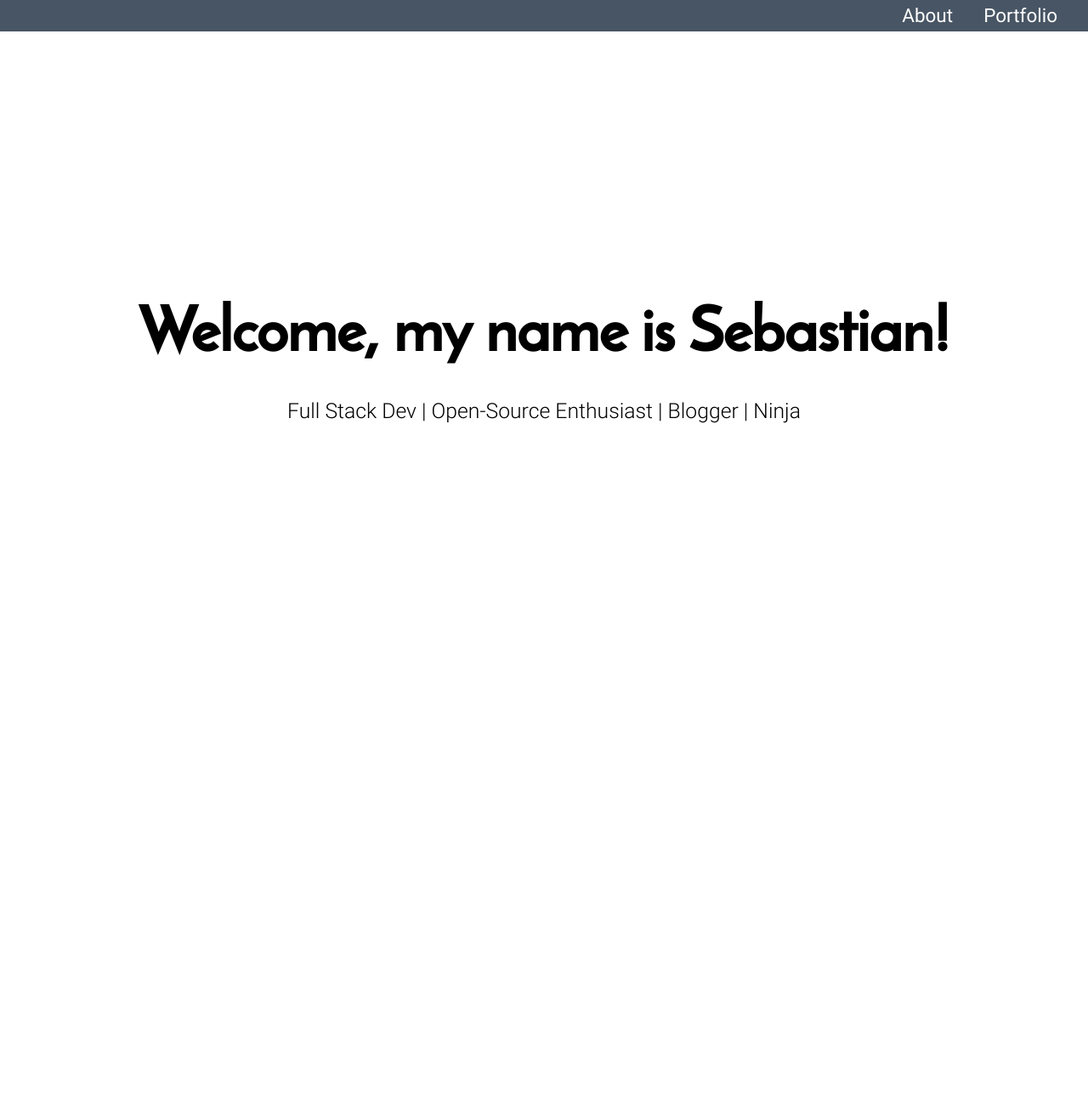
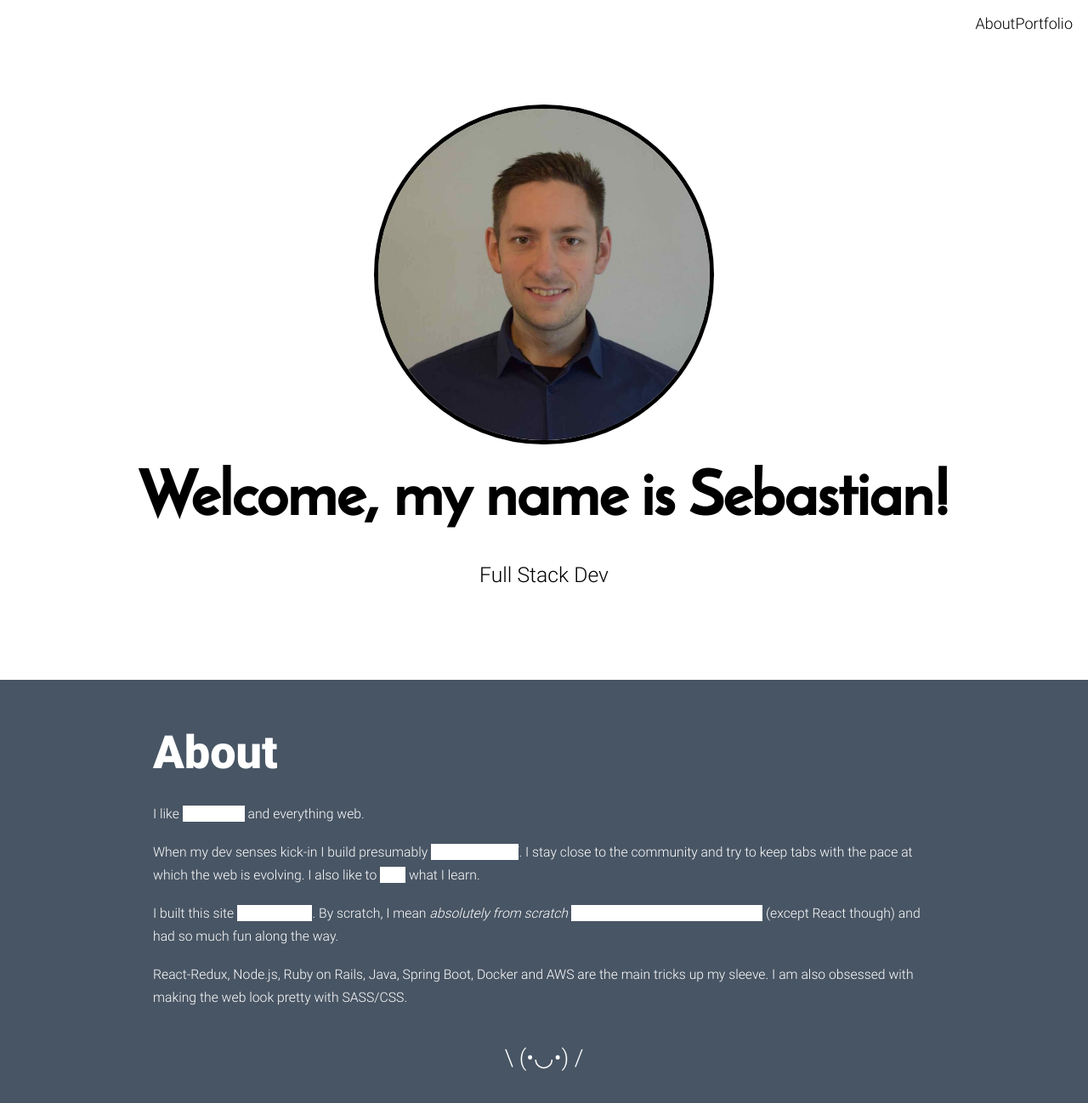
Before and after one commit to Ecostack/ecostack.github.io, a React (Create React App) app: page / in a window 1280 px wide. Shown: the top 1298 px of the page at 85% size. Before the commit the page ends 800 px from the top, so only its background shows below. Built offline with nearby package versions, Linux system fonts and the light colour scheme.

Commit message:
Anoter commit

```diff
--- a/src/App.js
+++ b/src/App.js
@@ -4,13 +4,15 @@ import logo from './logo.svg';
 
 import LandingPage from "./pages/LandingPage/index";
 
+import AboutPage from "./pages/AboutPage/index";
+
 class App extends Component {
   render() {
     return (
       <div className="wrapper-landing-page">
           <LandingPage />
-          {/* <AboutPage />
-          <PortfolioPage />
+          <AboutPage />
+          {/*<PortfolioPage />
           <ScrollTop />
           <Footer /> */}
       </div>
--- a/src/components/Nav/index.js
+++ b/src/components/Nav/index.js
@@ -1,6 +1,6 @@
 import React from 'react';
 
-import './style.css';
+import './style.scss';
 
 export default class Nav extends React.Component {
     constructor(props) {
@@ -9,6 +9,12 @@ export default class Nav extends React.Component {
         this.state = {
           isSticky: false
         };
+
+        this.style = {
+          navAlpha : `rgba(72, 85, 100, 0.75)`,
+          bgPrimary : `rgb(72, 85, 100)`,
+          colorPrimary : `rgb(255, 255, 255)`
+        }
       }
 
       componentDidMount() {
@@ -43,14 +49,12 @@ export default class Nav extends React.Component {
         // //   switchTheme
         // } = this.context;
 
-        const navAlpha = `rgba(72, 85, 100, 0.75)`;
-        const bgPrimary = `rgb(72, 85, 100)`;
-        const colorPrimary = `rgb(255, 255, 255)`;
+
 
         const stickyClass = this.state.isSticky ? 'sticky' : '';
         const stickyStyles = this.state.isSticky
-          ? { backgroundColor: navAlpha, color: colorPrimary }
-          : { backgroundColor: bgPrimary, color: colorPrimary };
+          ? { backgroundColor: this.style.navAlpha, color: this.style.ncolorPrimary }
+          : { backgroundColor: this.style.nbgPrimary, color: this.style.ncolorPrimary };
         return (
           <nav
             className={stickyClass}
@@ -62,7 +66,7 @@ export default class Nav extends React.Component {
             <style jsx="true">
               {`
                 .menu .item:hover {
-                  border-bottom: 2px solid ${colorPrimary};
+                  border-bottom: 2px solid ${this.style.colorPrimary};
                 }
               `}
             </style>
--- a/src/components/Nav/style.css
+++ /dev/null
@@ -1,28 +0,0 @@
-nav {
-    position: 'fixed';
-    top: 0;
-    height: '3rem';
-    width: '100%';
-    display: 'flex';
-    align-items: 'center';
-    justify-content: 'flex-end';
-}
-
-nav .menu {
-    margin-right: 1rem;
-    display: flex;
-    flex: 1;
-    justify-content: flex-end;
-}
-
-nav .menu .item {
-    padding: 0.25rem 0;
-    margin: 0 1rem;
-    font-size: 1.25rem;
-    font-weight: 400;
-    border-bottom: 2px solid transparent;
-}
-
-nav .menu .item:hover {
-    cursor: pointer;
-}
--- /dev/null
+++ b/src/components/Nav/style.scss
@@ -0,0 +1,69 @@
+@import '../../styles/breakpoints';
+
+nav {
+  position: fixed;
+  top: 0;
+  width: 100%;
+  height: 3rem;
+  display: flex;
+  align-items: center;
+  justify-content: flex-end;
+
+  @include breakpoint-small-down {
+    height: 4rem;
+  }
+
+  .magic-wand {
+    cursor: pointer;
+    justify-self: flex-start;
+    margin-left: 1rem;
+    display: flex;
+    flex-direction: column;
+    align-items: center;
+
+    .magic-text {
+      text-align: center;
+      font-size: 0.5rem;
+      padding-top: 0.25rem;
+    }
+
+    &.bounce-xy {
+      animation: bounce-xy 2s infinite;
+    }
+
+    @keyframes bounce-xy {
+      0%,
+      20%,
+      50%,
+      80%,
+      100% {
+        transform: translateY(0) translateX(0);
+      }
+      40% {
+        transform: translateY(2px) translateX(2px);
+      }
+      60% {
+        transform: translateY(1px) translateX(1px);
+      }
+    }
+  }
+
+  .menu {
+    margin-right: 1rem;
+    display: flex;
+    flex: 1;
+    justify-content: flex-end;
+
+    &__item {
+      padding: 0.25rem 0;
+      margin: 0 1rem;
+      font-size: 1.25rem;
+      font-weight: 400;
+      border-bottom: 2px solid transparent;
+
+      &:hover {
+        cursor: pointer;
+      }
+    }
+  }
+}
--- /dev/null
+++ b/src/components/ScrollToNext/index.js
@@ -0,0 +1,7 @@
+import React from 'react';
+
+export default class ScrollToNext extends React.Component {
+    render() {
+        return (<div></div>)
+    }
+}
--- /dev/null
+++ b/src/pages/AboutPage/index.js
@@ -0,0 +1,76 @@
+import React from 'react';
+
+import ScrollToNext from '../../components/ScrollToNext/index'
+
+import './style.scss'
+
+// const {
+//     theme: { colorPrimary, colorHighlight, bgPrimary, textPrimary }
+//   } = context;
+
+export default class AboutPage extends React.Component {
+
+    constructor(props) {
+        super(props);
+        this.state = {...props};
+        this.style = {
+            bgPrimary : `rgb(72, 85, 100)`,
+            colorPrimary : `rgb(255, 255, 255)`,
+            textPrimary: `rgb(255, 255, 255)`,
+            colorHighlight: `rgb(255, 255, 255)`,
+          }
+      }
+
+
+      render() {
+        return (
+            // <div></div>
+            <div className="about-page" style={{ backgroundColor: this.style.bgPrimary }}>
+              <style jsx="true">
+                {`
+                  .highlight {
+                    background-color: ${this.style.colorHighlight};
+                  }
+                  ::selection {
+                    background-color: ${this.style.colorHighlight};
+                  }
+                `}
+              </style>
+              <div className="content-grid">
+                <h1 style={{ color: this.style.colorPrimary }}>About</h1>
+                <div className="about-wrapper">
+                  <div className="about-content" style={{ color: this.style.textPrimary }}>
+                    <p>
+                      I like <span className="highlight">JavaScript</span> and
+                      everything web.
+                    </p>
+                    <p>
+                      When my dev senses kick-in I build presumably{' '}
+                      <span className="highlight"> awesome stuff</span>. I stay close to
+                      the community and try to keep tabs with the pace at which the web
+                      is evolving. I also like to{' '}
+                      <span className="highlight">blog</span> what I learn.
+                    </p>
+                    <p>
+                      I built this site <span className="highlight">from scratch</span>.
+                      By scratch, I mean <i>absolutely from scratch</i>{' '}
+                      <span className="highlight">
+                        without any UI library/framework
+                      </span>{' '}
+                      (except React though) and had so much fun along the way.
+                    </p>
+                    <p>
+                      React-Redux, Node.js, Ruby on Rails, Java, Spring Boot, Docker and
+                      AWS are the main tricks up my sleeve. I am also obsessed with making the web look pretty with SASS/CSS.
+                    </p>
+                    <p className="text-emoji" style={{ color: this.style.colorPrimary }}>
+                      \ (•◡•) /
+                    </p>
+                  </div>
+                </div>
+              </div>
+              <ScrollToNext pageSelector=".portfolio-page" />
+            </div>
+          );
+      }
+}
--- /dev/null
+++ b/src/pages/AboutPage/style.scss
@@ -0,0 +1,48 @@
+@import '../../styles/breakpoints';
+
+.about-page {
+  padding-top: 2rem;
+  min-height: 100vh;
+  display: flex;
+	flex: 0 1 auto;
+	flex-direction: column;
+  justify-content: center;
+
+  @include breakpoint-small-down {
+    padding-top: 3rem;
+  }
+
+  h1 {
+    padding: 1rem 0;
+    font-size: 3rem;
+  }
+
+  .content-grid {
+    flex: auto;
+  }
+
+  .about-wrapper {
+
+    .about-content {
+      font-size: 0.875rem;
+      line-height: 1.5rem;
+
+      @include breakpoint-small-down {
+        font-size: 1rem;
+      }
+
+      p {
+        font-weight: 300;
+        padding: 0.5rem 0;
+      }
+
+      .text-emoji {
+        padding: 2rem 0;
+        font-size: 1.5rem;
+        font-weight: 300;
+        text-align: center;
+      }
+    }
+  }
+
+}
--- a/src/pages/LandingPage/index.js
+++ b/src/pages/LandingPage/index.js
@@ -4,12 +4,21 @@ import Nav from '../../components/Nav/index'
 
 import './style.scss'
 
+import imgProfilePicture from '../../assets/images/profile.jpg'
+
+// const styleProfilePicture = {
+//  "border-radius": '50%'
+// }
+
 export default class LandingPage extends React.Component {
     // localization ?
+
+
 
     constructor(props) {
         super(props);
         this.state = {...props};
+
       }
 
 
@@ -18,9 +27,10 @@ export default class LandingPage extends React.Component {
         <Nav />
         <main style={{ color: this.state.colorPrimary }}>
           <div className="intro-wrapper">
+            <div className="intro-picture"><img  src={imgProfilePicture} alt="Avatar"></img></div>
             <div className="intro-name">Welcome, my name is Sebastian!</div>
             <div className="tagline">
-              Full Stack Dev | Open-Source Enthusiast | Blogger | Ninja
+              Full Stack Dev
             </div>
             {/* <SocialIcons /> */}
           </div>
--- a/src/pages/LandingPage/style.scss
+++ b/src/pages/LandingPage/style.scss
@@ -25,6 +25,17 @@
       flex-direction: column;
       justify-content: center;
       text-align: center;
+
+      > .intro-picture img {
+        border-radius: 50%;
+        border: 0.3rem solid;
+        max-width: 400px;
+        margin-bottom: 1rem;
+
+        @include  breakpoint-medium-down {
+          max-width: 60%;
+        }
+      }
 
       > .intro-name {
         font-family: 'Reem Kufi', sans-serif;
```
Also changed, not shown: src/assets/images/profile.jpg (added), src/styles/colors.css (added).
